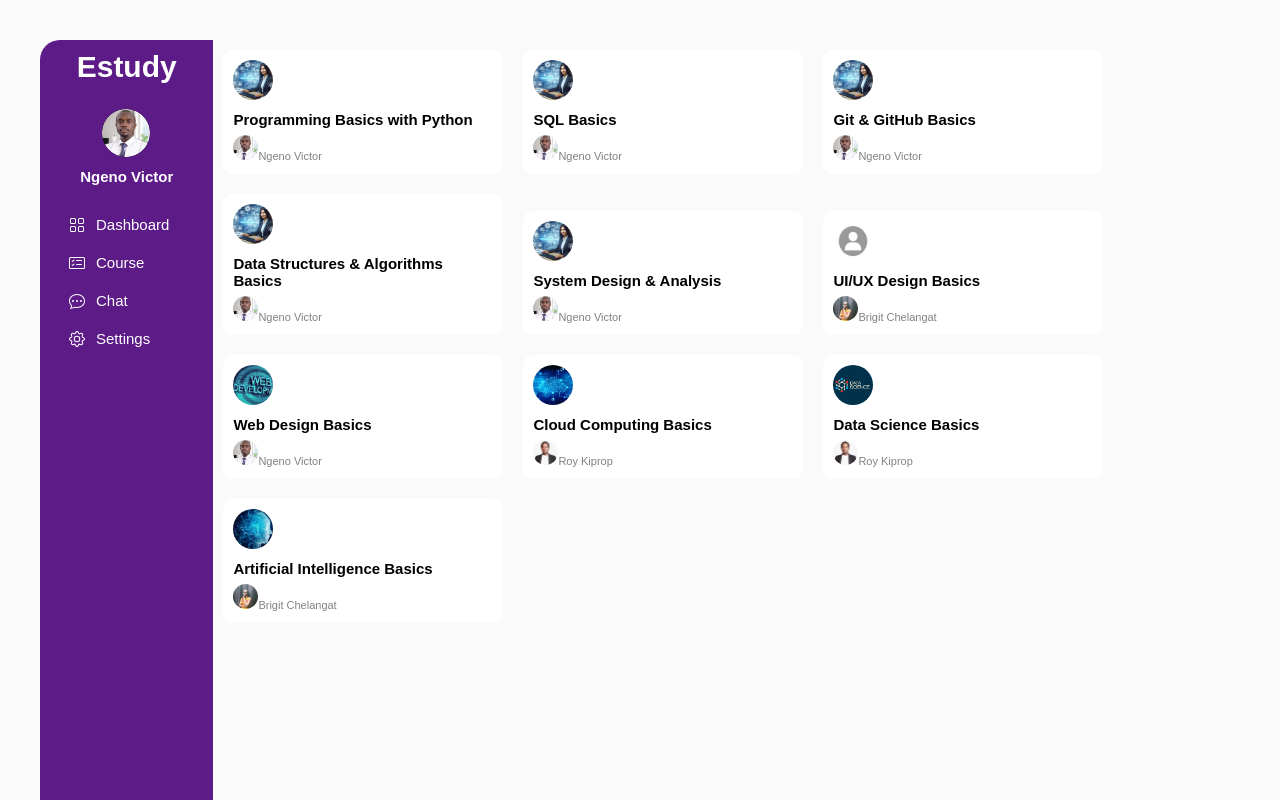
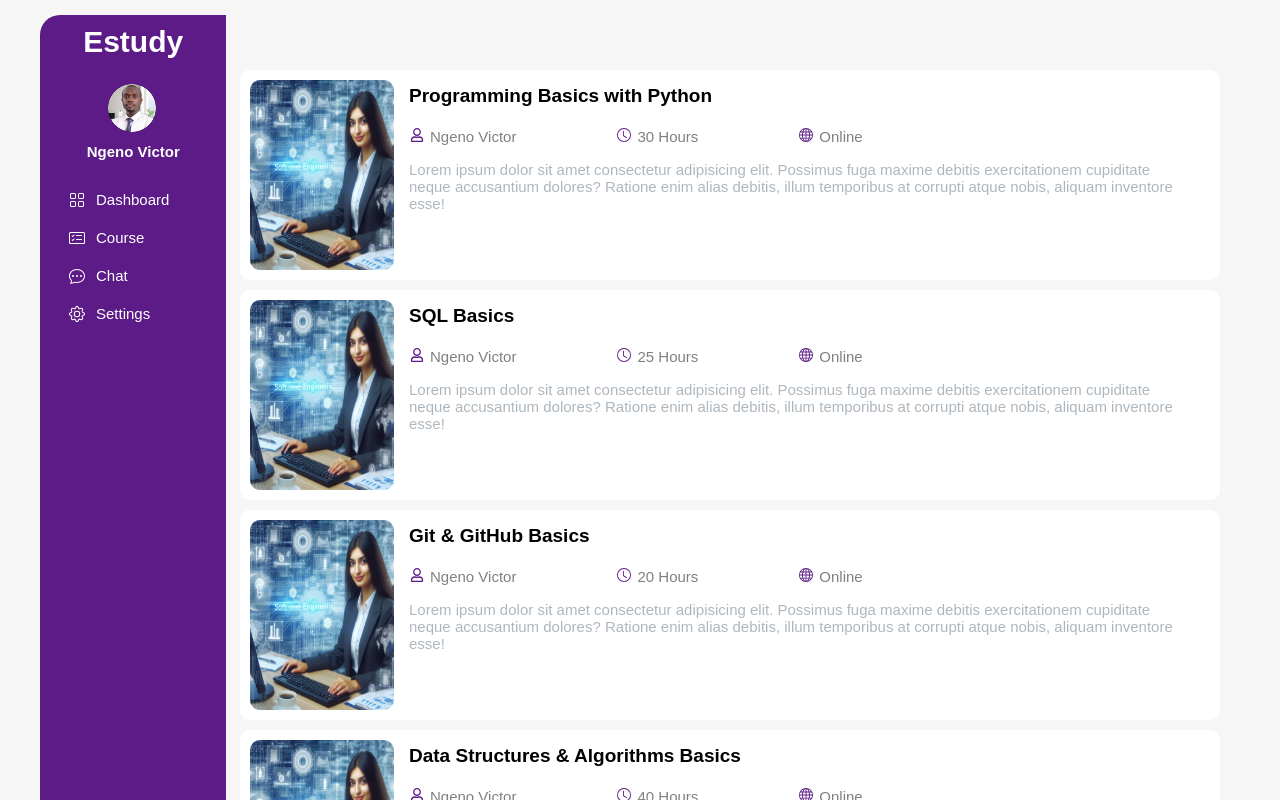
Before and after one commit to brigitchelangat/Courses-React-Challenge, a React (Create React App) app in the folder courses/: page / in a window 1280 px wide. Shown: the top 800 px of the page. Built offline with nearby package versions, Linux system fonts and the light colour scheme.

Commit message:
Displaying courses

```diff
--- a/courses/src/App.css
+++ b/courses/src/App.css
@@ -35,14 +35,17 @@
   display: flex;
   height: 100vh;
 }
-.nav{
+.nav {
   background-color: #5c1b86;
   padding: 10px;
-  width: 10%;
+  width: 13%; /* Adjust width as needed */
   border-top-left-radius: 20px;
   border-bottom-left-radius: 20px;
-  height: 100%;
+  height: 100vh;
   display: inline-block;
+  position: fixed;
+  top: 15px;
+  z-index: 1000;
 }
 .student-img {
   margin: 25px 2px 5px 0px;
@@ -101,32 +104,71 @@
 
 }
 body {
-background-color: #fafafa;
+background-color: #f6f6f6;
 padding: 40px;
 }
 
 .courses {
   display: inline-block;
-  width: 80%;
+  width: 87%; /* Adjust to fit the remaining space */
+  padding: 20px 10px;
+  margin-left: 13%; /* Same as the width of the fixed nav */
 }
+
 
 .course-card {
   background-color: white;
-  display: inline-block;
+  display: block;
   margin: 10px;
   padding: 10px;
   border-radius: 10px;
-  width: 260px;
+  height: 25%;
 }
 .course-image{
-  height: 40px;
-  width: 40px;
+  display: inline-block;
+  height: 100%;
+  width: 15%;
   border-radius: 50px;
 }
+.course-image img{
+  height: 100%;
+  width: 100%;
+  border-radius: 10px;
+}
+.course-details{
+  display: inline-block;
+  width: 80%;
+  height: 90%;
+  padding-left: 15px;
+}
+.course-image, .course-details {
+  vertical-align: top;
+}
 .course-title{
-  font-weight: 700;
+  font-weight: bold;
+  font-size: 19px;
+  margin-top: 5px;
+}
+.course-icons{
+  color: #5c1b86;
+  height: 14px;
+  margin-right: 5px;
+  margin-left: 100px;
+  padding-top: 2px;
+}
+.course-details span{
   font-size: 15px;
-  margin: 7px 0;
+  padding-bottom: 2px;
+  font-weight:500;
+  color: gray;
+}
+.first-icon{
+  margin-left: 0px;
+
+}
+.course-desc{
+  font-size: 15px;
+  color: #aeb7be;
 }
 .instructor-image{
   width: 25px;
@@ -140,19 +182,21 @@ padding: 40px;
 }
 
 @media only screen and (max-width: 700px) {
-.nav{
-  width: 30%;
-}
-.courses{
-  width: 70%;
-}
+  .nav {
+    width: 25%;
+  }
+  .courses {
+    width: 75%;
+    margin-left: 32%;
+  }
 }
 
 @media only screen and (min-width: 700px) {
-  .nav{
+  .nav {
     width: 13%;
   }
-  .courses{
+  .courses {
     width: 87%;
+    margin-left: 15%;
   }
-  }
+}
--- a/courses/src/components/Course.jsx
+++ b/courses/src/components/Course.jsx
@@ -1,14 +1,15 @@
 import React, {useState, useEffect} from 'react';
 import allCourses from "../data/courses.json";
-import ngeno from "../assets/images/ngeno.png";
-import brigitimage from "../assets/images/brigitimage.jpeg";
-import roy from "../assets/images/roy.jpg";
 import defaultI from "../assets/images/default.png"
 import SE from "../assets/images/SE.jpg";
 import Web from "../assets/images/Web.jpg";
 import Cloud from "../assets/images/Cloud.jpg";
 import DataS from "../assets/images/DataS.jpg";
 import AI from "../assets/images/AI.jpg";
+import { FaRegUser } from "react-icons/fa";
+import { BsClock } from "react-icons/bs";
+import { BsGlobe } from "react-icons/bs";
+
 
 
 
@@ -50,12 +51,22 @@ const Course = () => {
 
 
               <div className="course-card">
-              <img src={getCourseImage(course.domain)} alt="Course" className="course-image" />
-              <p className="course-title">{course.title}</p>
-              <img src= {(course.instructor === "Ngeno Victor") ? ngeno :
-              (course.instructor === "Roy Kiprop")? roy : (course.instructor === "Brigit Chelangat")? brigitimage:defaultI }
-              alt="Instructor" className="instructor-image" />
-              <span className="instructor-name">{course.instructor}</span>
+                <div className="course-image">
+                <img src={getCourseImage(course.domain)} alt="Course" />
+                </div>
+              <div className='course-details'>
+                <p className="course-title">{course.title}</p>
+                <FaRegUser className='course-icons first-icon' />
+                <span >{course.instructor}</span>
+                <BsClock className='course-icons' />
+                <span >{course.hours} Hours</span>
+                <BsGlobe className='course-icons' />
+                <span >Online</span>
+                <p className='course-desc'>Lorem ipsum dolor sit amet consectetur adipisicing elit.
+                   Possimus fuga maxime debitis exercitationem cupiditate neque accusantium dolores? Ratione enim alias debitis,
+                    illum temporibus at corrupti atque nobis, aliquam inventore esse!</p>
+              </div>
+
               </div>
 
           ))
```
